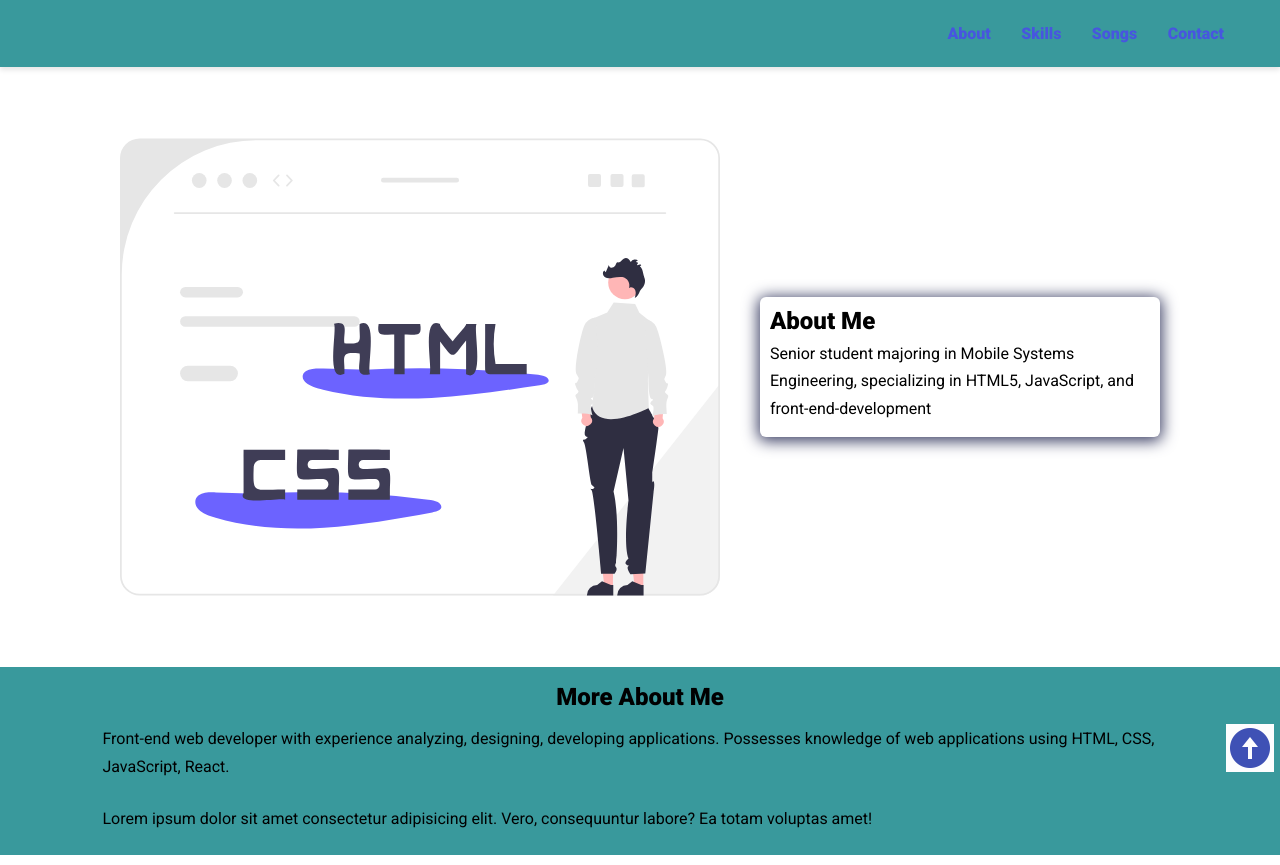
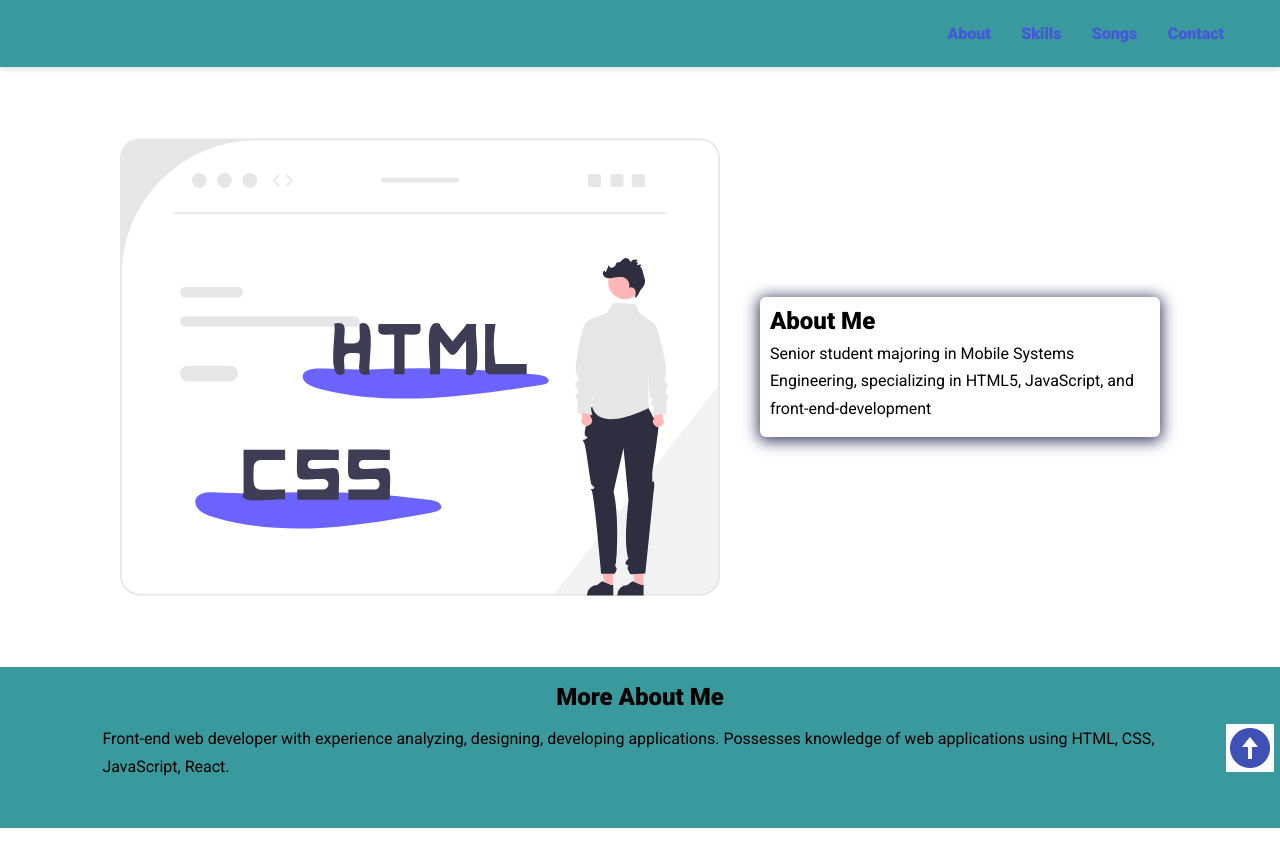
Before and after one commit to Hitakki/Mid-term-project, a plain HTML site: page index.html in a window 1280 px wide. Shown: the top 865 px of the page. Drawn offline with nearby package versions, Linux system fonts and the light colour scheme.

Commit message:
delete text

```diff
--- a/index.html
+++ b/index.html
@@ -75,8 +75,7 @@ Possesses knowledge of web applications using HTML, CSS, JavaScript, React.
 
       </p>
       <p>
-        Lorem ipsum dolor sit amet consectetur adipisicing elit. Vero,
-        consequuntur labore? Ea totam voluptas amet!
+
       </p>
     </section>
 
```
